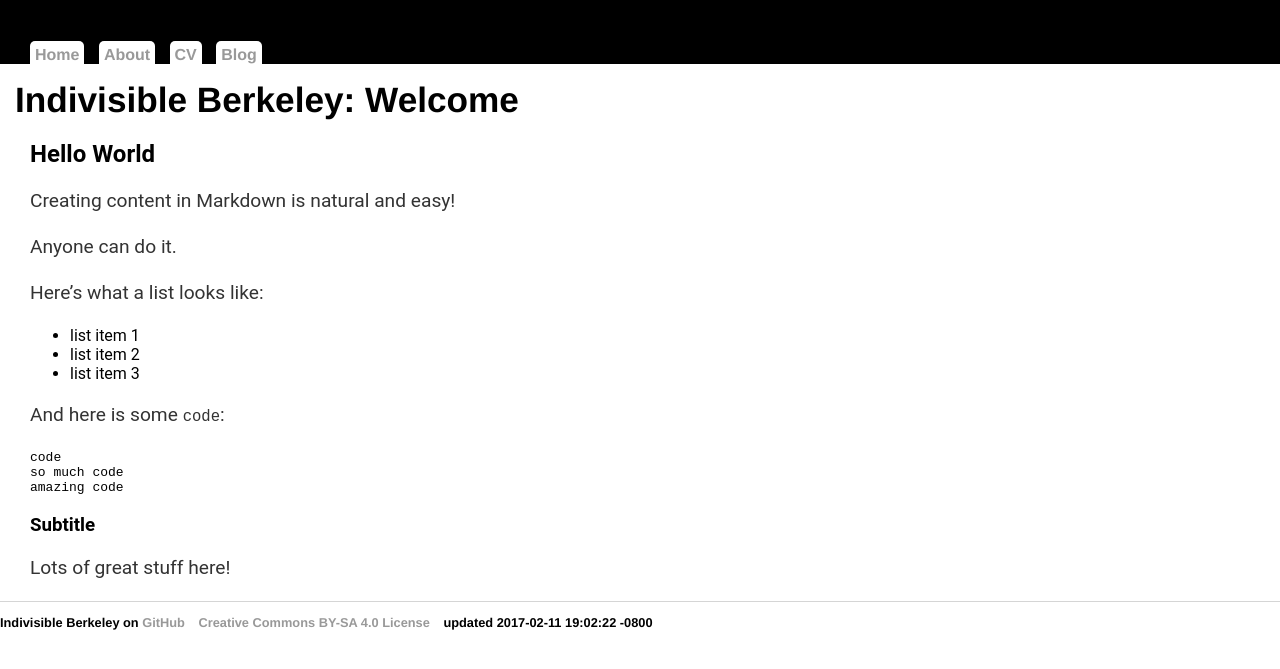
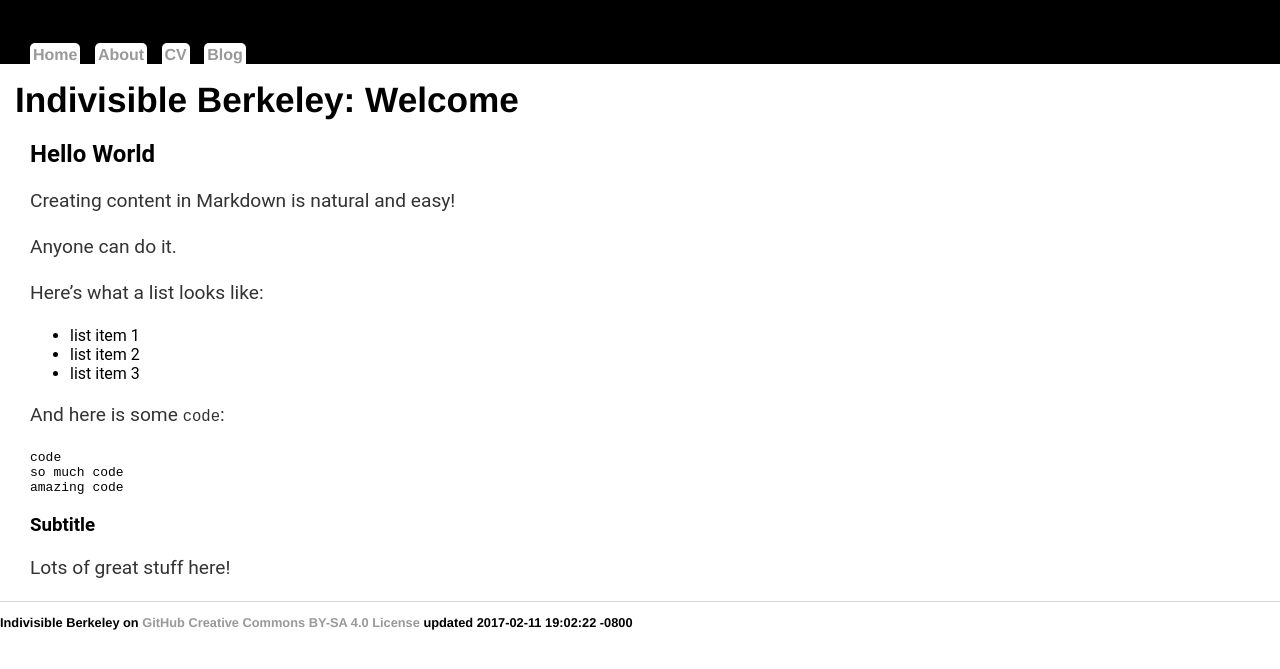
Before and after one commit to bc-design/www-ib, a Jekyll site: the page built from index.md, in a window 1280 px wide. Shown: the top 669 px of the page. Built offline with Jekyll 4.4.1, drawn with Linux system fonts in a browser that asks for light colours.

Commit message:
header style

```diff
--- a/css/main.css
+++ b/css/main.css
@@ -16,9 +16,11 @@ nav {
 }
 
 nav li {
+    display: inline;
     background: white;
-    padding: 5px;
+    padding: 3px;
     border-radius: 5px 5px 0px 0px;
+    margin-right: 10px;
 }
 
 nav ul, footer ul {
@@ -28,9 +30,9 @@ nav ul, footer ul {
     font-weight: bold;
 
 }
-nav ul li, footer ul li {
+
+footer ul li {
     display: inline;
-    margin-right: 10px;
 }
 
 a {
```
